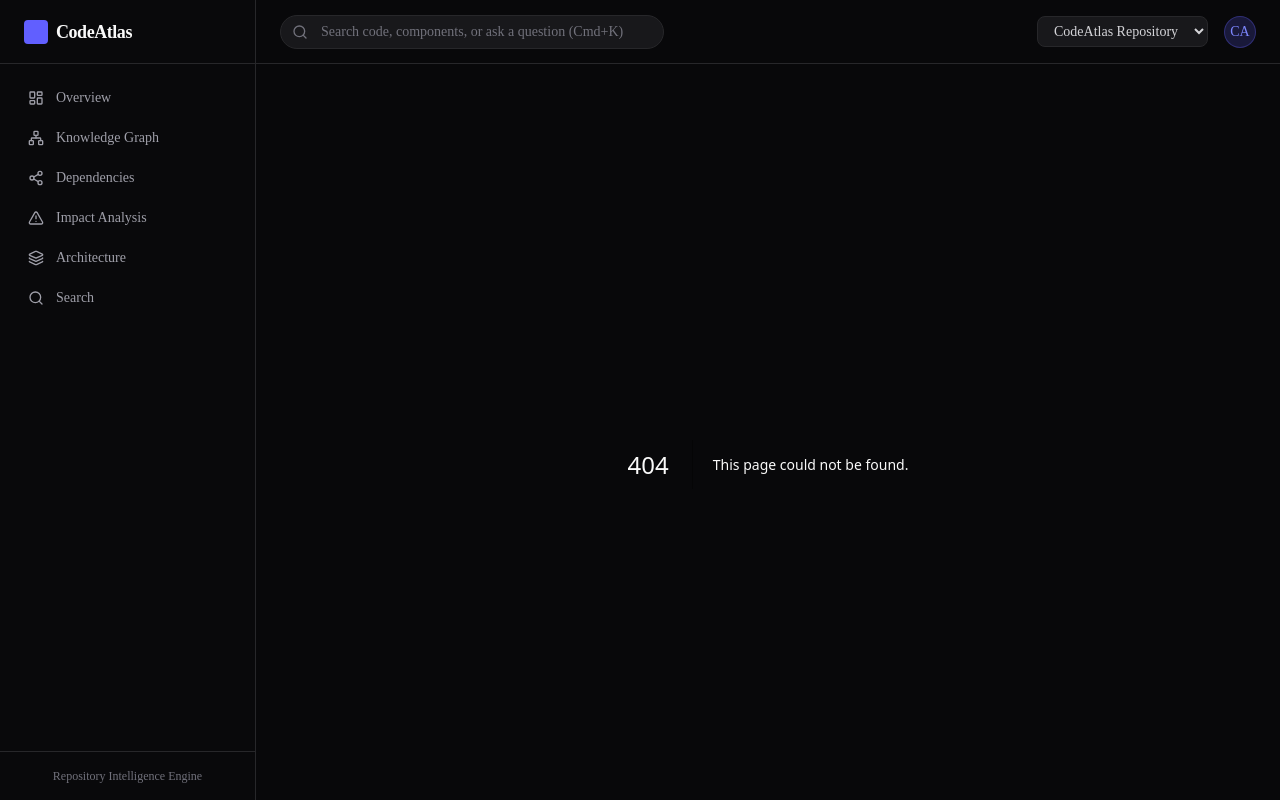
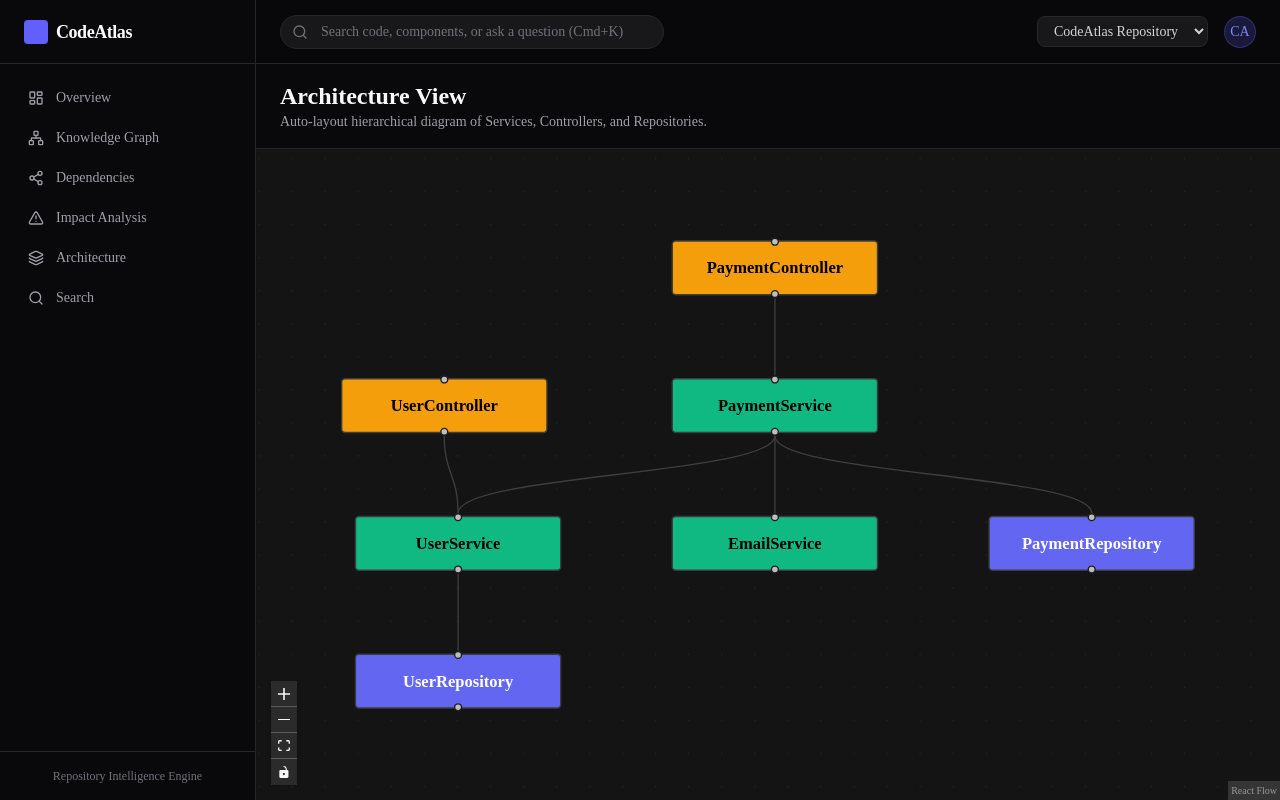
Before and after one commit to Shantanu112-bd/CodeAtlas, a Next.js app in the folder frontend/: page /architecture in a window 1280 px wide. Before the commit this address had no page. Built offline with nearby package versions, Linux system fonts and the light colour scheme.

Commit message:
feat(ui): add architecture visualization engine

```diff
--- /dev/null
+++ b/frontend/src/app/architecture/page.tsx
@@ -0,0 +1,110 @@
+"use client";
+
+import React, { useEffect } from 'react';
+import {
+  ReactFlow,
+  Controls,
+  Background,
+  BackgroundVariant,
+  useNodesState,
+  useEdgesState
+} from '@xyflow/react';
+import '@xyflow/react/dist/style.css';
+import dagre from 'dagre';
+
+const dagreGraph = new dagre.graphlib.Graph();
+dagreGraph.setDefaultEdgeLabel(() => ({}));
+
+const nodeWidth = 180;
+const nodeHeight = 50;
+
+const getLayoutedElements = (nodes: any[], edges: any[], direction = 'TB') => {
+  dagreGraph.setGraph({ rankdir: direction });
+
+  nodes.forEach((node) => {
+    dagreGraph.setNode(node.id, { width: nodeWidth, height: nodeHeight });
+  });
+
+  edges.forEach((edge) => {
+    dagreGraph.setEdge(edge.source, edge.target);
+  });
+
+  dagre.layout(dagreGraph);
+
+  nodes.forEach((node) => {
+    const nodeWithPosition = dagreGraph.node(node.id);
+    node.targetPosition = 'top';
+    node.sourcePosition = 'bottom';
+
+    // We are shifting the dagre node position (anchor=center center) to the top left
+    // so it matches the React Flow node anchor point (top left).
+    node.position = {
+      x: nodeWithPosition.x - nodeWidth / 2,
+      y: nodeWithPosition.y - nodeHeight / 2,
+    };
+
+    return node;
+  });
+
+  return { nodes, edges };
+};
+
+const initialNodes = [
+  // Controllers
+  { id: 'c1', data: { label: 'UserController' }, style: { background: '#f59e0b', color: 'black', fontWeight: 'bold' } },
+  { id: 'c2', data: { label: 'PaymentController' }, style: { background: '#f59e0b', color: 'black', fontWeight: 'bold' } },
+
+  // Services
+  { id: 's1', data: { label: 'UserService' }, style: { background: '#10b981', color: 'black', fontWeight: 'bold' } },
+  { id: 's2', data: { label: 'PaymentService' }, style: { background: '#10b981', color: 'black', fontWeight: 'bold' } },
+  { id: 's3', data: { label: 'EmailService' }, style: { background: '#10b981', color: 'black', fontWeight: 'bold' } },
+
+  // Repositories
+  { id: 'r1', data: { label: 'UserRepository' }, style: { background: '#6366f1', color: 'white', fontWeight: 'bold' } },
+  { id: 'r2', data: { label: 'PaymentRepository' }, style: { background: '#6366f1', color: 'white', fontWeight: 'bold' } },
+];
+
+const initialEdges = [
+  { id: 'e1', source: 'c1', target: 's1' },
+  { id: 'e2', source: 'c2', target: 's2' },
+  { id: 'e3', source: 's1', target: 'r1' },
+  { id: 'e4', source: 's2', target: 'r2' },
+  { id: 'e5', source: 's2', target: 's1' },
+  { id: 'e6', source: 's2', target: 's3' },
+];
+
+const { nodes: layoutedNodes, edges: layoutedEdges } = getLayoutedElements(
+  initialNodes,
+  initialEdges
+);
+
+export default function ArchitectureView() {
+  const [nodes, setNodes, onNodesChange] = useNodesState(layoutedNodes);
+  const [edges, setEdges, onEdgesChange] = useEdgesState(layoutedEdges);
+
+  return (
+    <div className="flex flex-col h-full w-full">
+      <header className="px-6 py-4 border-b border-zinc-800 flex justify-between items-center bg-zinc-950">
+        <div>
+          <h1 className="text-2xl font-bold text-zinc-50">Architecture View</h1>
+          <p className="text-zinc-400 text-sm">Auto-layout hierarchical diagram of Services, Controllers, and Repositories.</p>
+        </div>
+      </header>
+
+      <div className="flex-1 w-full bg-[#09090b]">
+        <ReactFlow
+          nodes={nodes}
+          edges={edges}
+          onNodesChange={onNodesChange}
+          onEdgesChange={onEdgesChange}
+          colorMode="dark"
+          fitView
+          fitViewOptions={{ padding: 0.2 }}
+        >
+          <Controls className="bg-zinc-900 border-zinc-800 fill-zinc-400" />
+          <Background variant={BackgroundVariant.Dots} gap={24} size={1} color="#27272a" />
+        </ReactFlow>
+      </div>
+    </div>
+  );
+}
```
